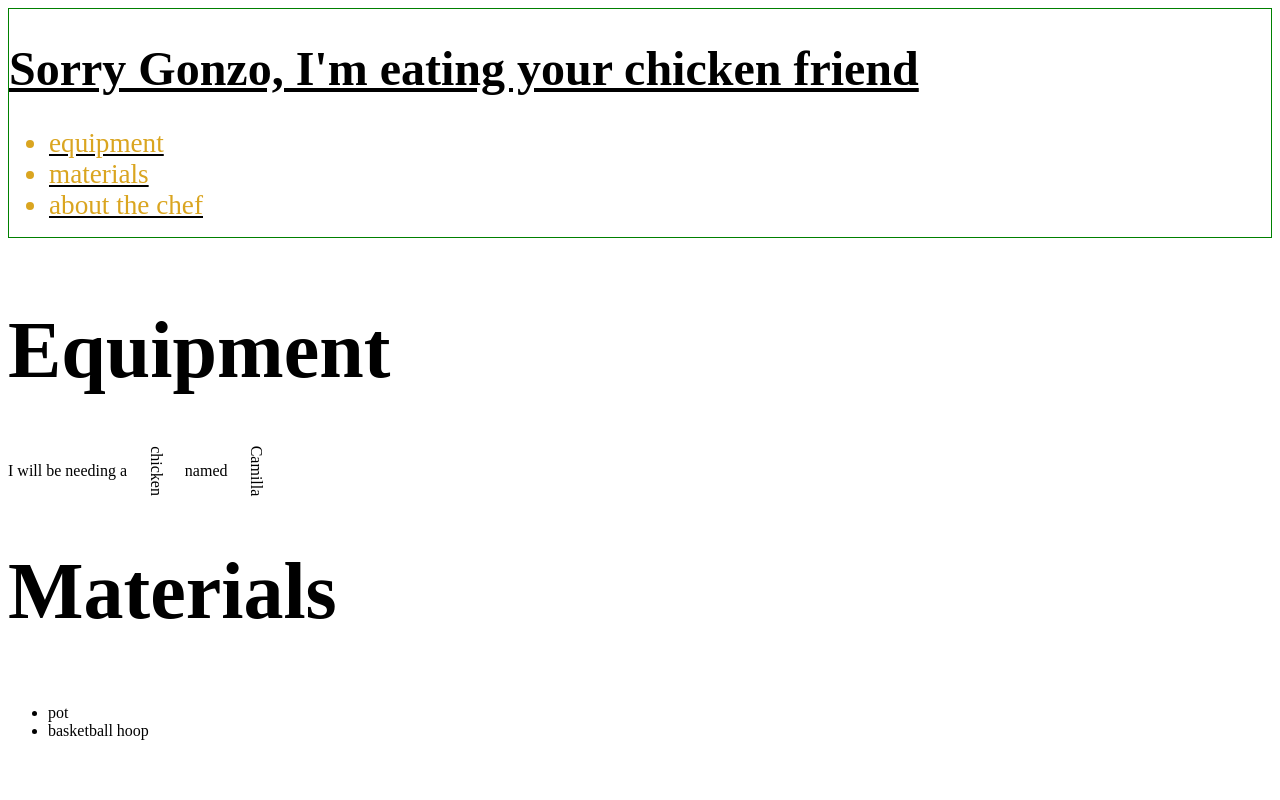
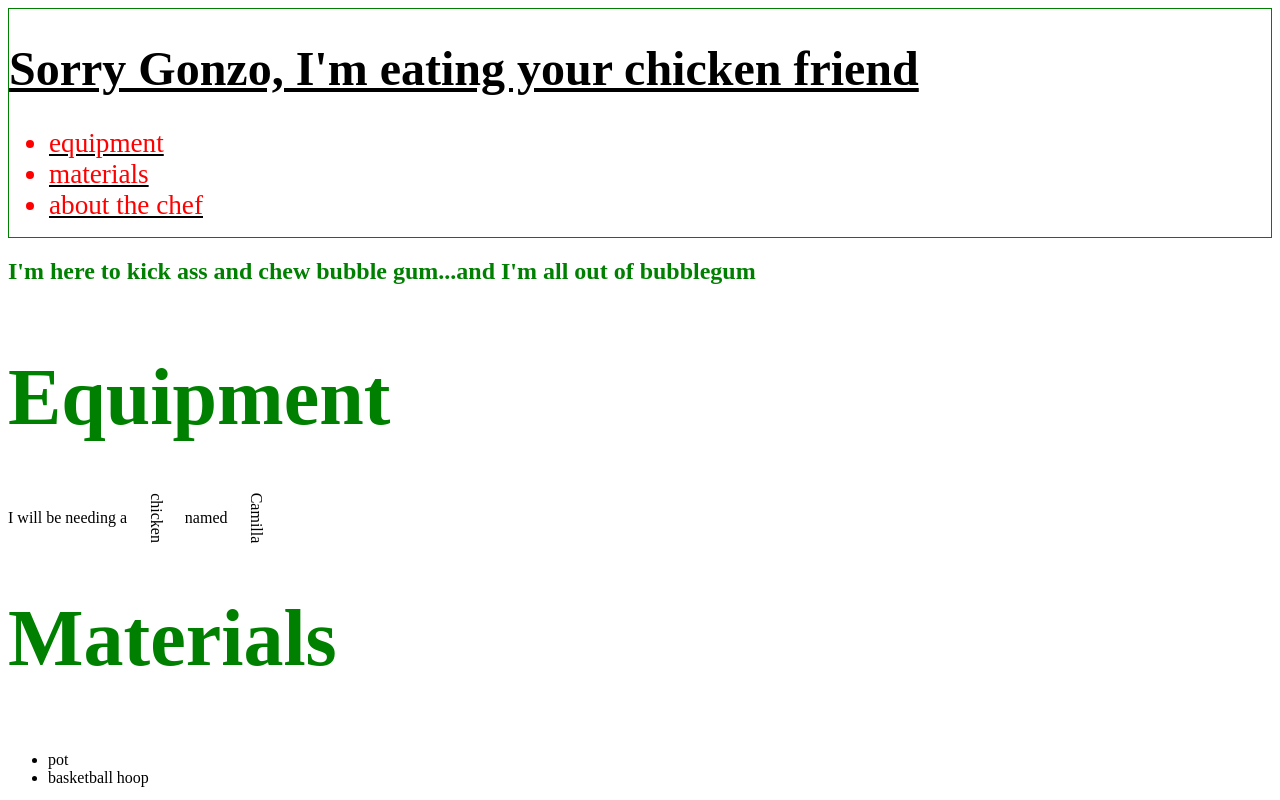
Before and after one commit to Plasnid/sassyExample, a website: page index.html in a window 1280 px wide. Shown: the top 800 px of the page. Drawn offline with Linux system fonts and the light colour scheme.

Commit message:
updating the sass version

```diff
--- a/index.html
+++ b/index.html
@@ -19,6 +19,7 @@
         </nav>
     </header>
     <main>
+        <h2>I'm here to kick ass and chew bubble gum...and I'm all out of bubblegum</h2>
         <section>
             <h2>Equipment</h2>
             <p>I will be needing a <span>chicken</span> named <span>Camilla</span></p>
--- a/package.json
+++ b/package.json
@@ -7,12 +7,12 @@
     "start": "concurrently \"npm run sass\" \"npm run lite\"",
     "lite": "lite-server",
     "sass": "node-sass -wr --output-style compressed -o dist/css src/scss"
-    },
+  },
   "author": "",
   "license": "ISC",
   "devDependencies": {
     "concurrently": "^4.0.1",
     "lite-server": "^2.4.0",
-    "node-sass": "^4.10.0"
+    "node-sass": "^4.13.1"
   }
 }
--- a/src/scss/partials/_colors.scss
+++ b/src/scss/partials/_colors.scss
@@ -1,2 +1,3 @@
-$navColor: goldenrod;
-$navLiColor: goldenrod;
+$navColor:dodgerblue;
+$navLiColor: red;
+$borkh2: green;
--- a/src/scss/partials/_main.scss
+++ b/src/scss/partials/_main.scss
@@ -1,8 +1,11 @@
 main{
     h2{
-        font-size:$header2Size;
+        color:$borkh2;
     }
     section{
+        >h2{
+            font-size:$header2Size;
+        }
         p{
             span{
                 display: inline-block;
```
Also changed, not shown: dist/css/style.css, 1 other file.
